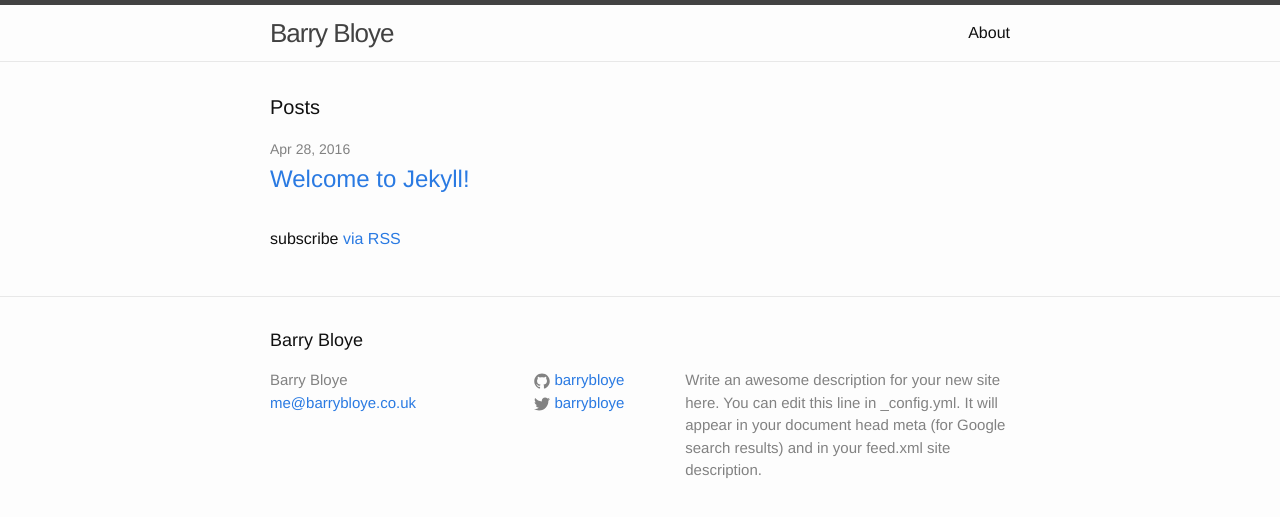
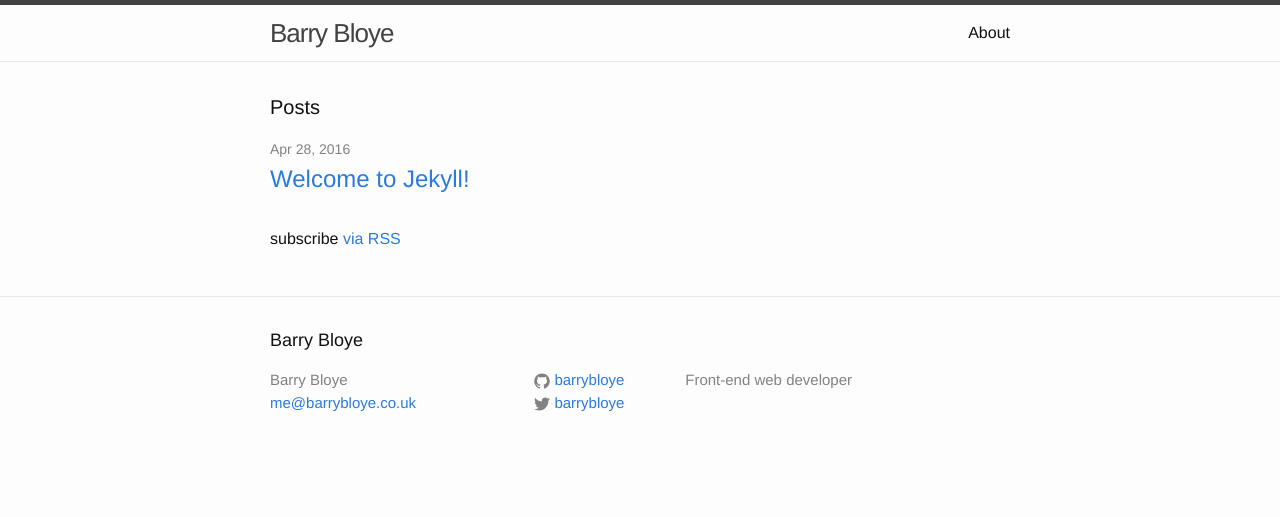
Before and after one commit to barrybloye/barrybloye.github.io, a Jekyll site: the page built from index.html, in a window 1280 px wide. Shown: the top 517 px of the page. Built offline with Jekyll 4.4.1, drawn with Linux system fonts in a browser that asks for light colours.

Commit message:
Set up descrition and timezone

```diff
--- a/_config.yml
+++ b/_config.yml
@@ -8,12 +8,11 @@
 # Site settings
 title: Barry Bloye
 email: me@barrybloye.co.uk
-description: > # this means to ignore newlines until "baseurl:"
-  Write an awesome description for your new site here. You can edit this
-  line in _config.yml. It will appear in your document head meta (for
-  Google search results) and in your feed.xml site description.
+description: # this means to ignore newlines until "baseurl:"
+  Front-end web developer
 baseurl: "" # the subpath of your site, e.g. /blog
-url: "https://barrybloye.github.io" # the base hostname & protocol for your site
+url: "https://barrybloye.co.uk" # the base hostname & protocol for your site
+timezone: Europe/London
 twitter_username: barrybloye
 github_username:  barrybloye
 
```
